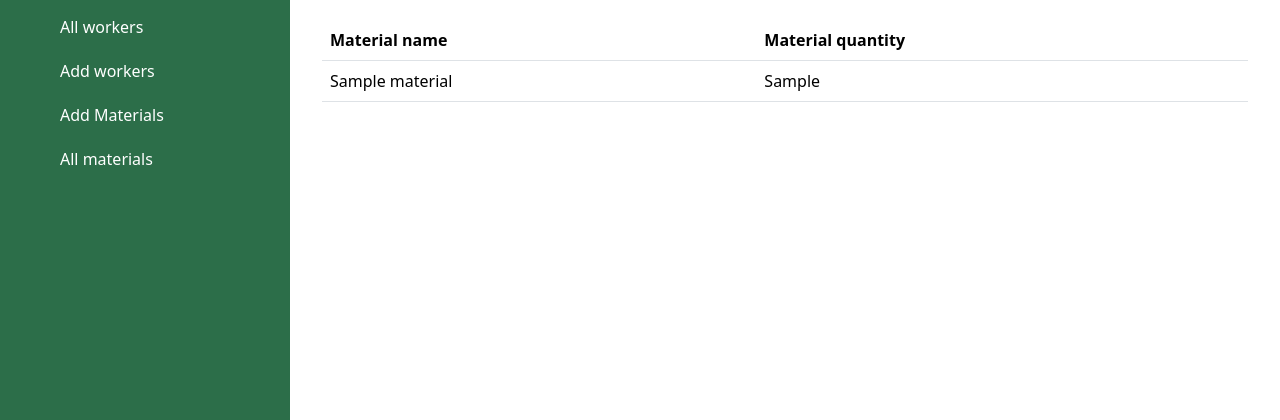
After one commit to EstherAuma/Construction-site, a Django app: page /materials/ in a window 1280 px wide. The commit adds this page. Shown: the top 420 px of the page. Run offline with Django 5.2, Linux system fonts and the light colour scheme; tables that the repository leaves empty hold one stand-in row (values such as "Sample post"); some libraries are stand-ins or nearby versions.

Commit message:
Create template to retrievea all materials stored in the database

```diff
--- a/materialTracker/templates/base.html
+++ b/materialTracker/templates/base.html
@@ -15,10 +15,10 @@
     <div class="sidebar">
 
         <ul>
-                <li><a href="{% url 'workers' %}">Workers</a></li>
+                <li><a href="{% url 'workers' %}">All workers</a></li>
                 <li><a href="{% url 'addworkers' %}">Add workers</a></li>
                 <li><a href="{% url 'addmaterials' %}"> Add Materials</a></li>
-                <li><a href="#">Material usage</a></li>
+                <li><a href="{% url 'materials' %}">All materials</a></li>
         </ul>
     </div>
     <div class="content">
--- /dev/null
+++ b/materialTracker/templates/materials.html
@@ -0,0 +1,24 @@
+{% extends 'base.html' %}
+{% block content %}
+<div class="container">
+    <table class="table">
+        <thead>
+            <tr>
+                <th>Material name</th>
+                <th>Material quantity</th>
+
+            </tr>
+        </thead>
+        <tbody>
+            {% for material in materials %}
+                <tr>
+                    <td>{{ material.name }}</td>
+                    <td>{{ material.unit }}</td>
+
+                </tr>
+            {% endfor %}
+        </tbody>
+    </table>
+
+</div>
+{% endblock %}
--- a/materialTracker/urls.py
+++ b/materialTracker/urls.py
@@ -5,4 +5,5 @@ urlpatterns = [
     path("", views.workers, name="workers"),
     path("addworkers/", views.add_workers, name="addworkers"),
     path("addmaterials/", views.add_materials, name="addmaterials"),
+    path("materials/", views.materials, name="materials"),
 ]
--- a/materialTracker/views.py
+++ b/materialTracker/views.py
@@ -1,6 +1,6 @@
 from django.shortcuts import render
 from .forms import WorkerForm, MaterialForm
-from .models import Worker
+from .models import Worker, Material
 
 # Create your views here.
 
@@ -23,3 +23,7 @@ def add_materials(request):
         if form.is_valid():
             form.save()
     return render(request, "addmaterials.html", {"form": form})
+
+def materials(request):
+    materials = Material.objects.all()
+    return render(request, "materials.html", {"materials": materials})
```
